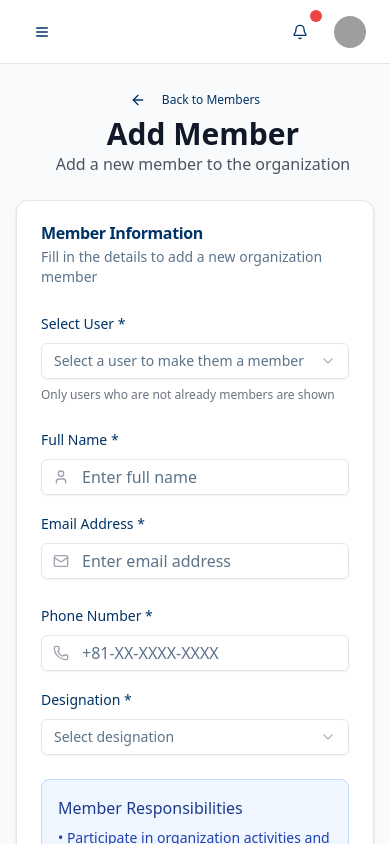
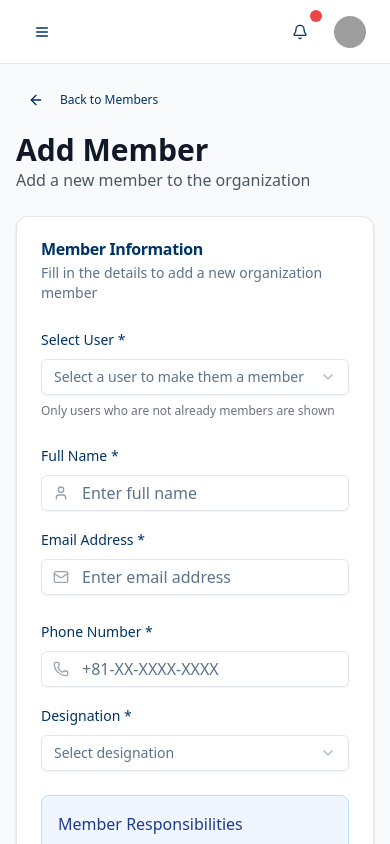
Before and after one commit to sakib-xrz/bssaj-admin-frontend, a Next.js app: page /members/create in a window 390 px wide. Built offline with nearby package versions, Linux system fonts and the light colour scheme; grey boxes are pictures that could not be loaded.

Commit message:
Enhance responsive design for members pages by adjusting layout classes; ensure consistent styling for buttons and text alignment across member creation and editing interfaces.

```diff
--- a/app/(private)/members/create/page.tsx
+++ b/app/(private)/members/create/page.tsx
@@ -115,14 +115,14 @@ export default function CreateMemberPage() {
   return (
     <Container>
       <div className="space-y-6">
-        <div className="flex flex-col items-center space-x-4">
+        <div className="flex flex-col sm:justify-between sm:items-center gap-4">
           <Link href="/members">
             <Button variant="ghost" size="sm">
               <ArrowLeft className="w-4 h-4 mr-2" />
               Back to Members
             </Button>
           </Link>
-          <div className="text-center">
+          <div className="sm:text-center">
             <h1 className="text-3xl font-bold text-gray-900">Add Member</h1>
             <p className="text-gray-600">
               Add a new member to the organization
--- a/app/(private)/members/edit/[id]/page.tsx
+++ b/app/(private)/members/edit/[id]/page.tsx
@@ -92,14 +92,14 @@ export default function EditMemberPage() {
   return (
     <Container>
       <div className="space-y-6">
-        <div className="flex flex-col items-center space-x-4">
+        <div className="flex flex-col sm:justify-between sm:items-center gap-4">
           <Link href="/members">
             <Button variant="ghost" size="sm">
               <ArrowLeft className="w-4 h-4 mr-2" />
               Back to Members
             </Button>
           </Link>
-          <div className="text-center">
+          <div className="sm:text-center">
             <h1 className="text-3xl font-bold text-gray-900">Edit Member</h1>
             <p className="text-gray-600">
               Update member information and designation
--- a/app/(private)/members/page.tsx
+++ b/app/(private)/members/page.tsx
@@ -206,7 +206,7 @@ export default function MembersPage() {
   return (
     <Container>
       <div className="space-y-6">
-        <div className="flex justify-between items-center">
+        <div className="flex flex-col sm:flex-row sm:justify-between sm:items-center gap-4">
           <div>
             <h1 className="text-3xl font-bold text-gray-900">Members</h1>
             <p className="text-gray-600">
@@ -214,7 +214,7 @@ export default function MembersPage() {
             </p>
           </div>
           <Link href="/members/create">
-            <Button className="bg-primary hover:bg-primary/90">
+            <Button className="bg-primary hover:bg-primary/90 w-full sm:w-auto">
               <Plus className="w-4 h-4 mr-2" />
               Add Member
             </Button>
@@ -222,7 +222,7 @@ export default function MembersPage() {
         </div>
 
         {/* Stats Cards */}
-        <div className="grid grid-cols-1 md:grid-cols-4 gap-4">
+        <div className="grid grid-cols-1 sm:grid-cols-2 md:grid-cols-4 gap-4">
           {[
             {
               label: "Total Members",
```
